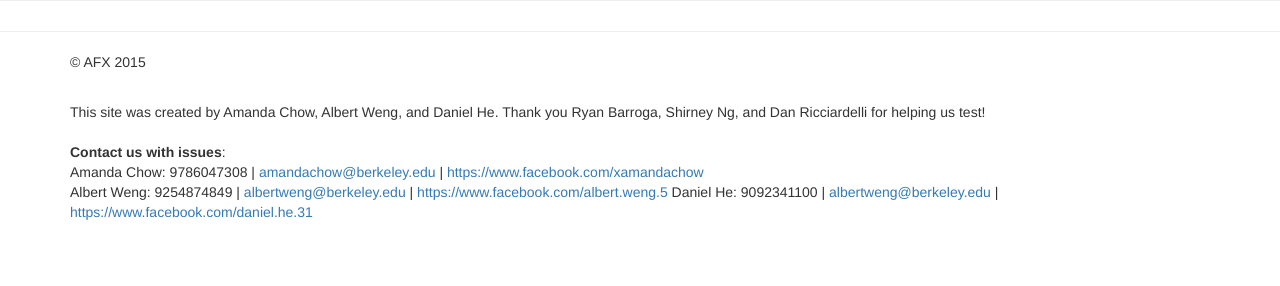
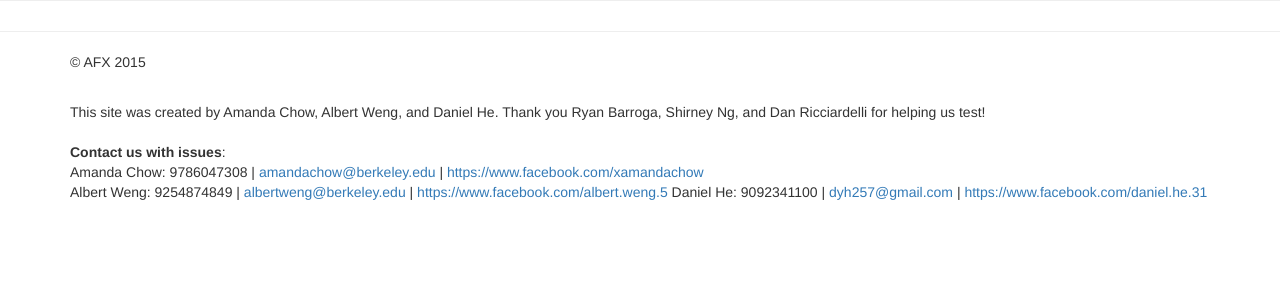
Before and after one commit to albertweng13/afx_audition_site, a Django app: page /all/ in a window 1280 px wide. Shown: the part 304-590 px from the top of the page. Run offline with Django 3.2, Linux system fonts and the light colour scheme; the visitor is signed in with stand-in values (Sample User, id 1); data that the repository does not hold is empty; some libraries are stand-ins or nearby versions.

Commit message:
daniel's email

```diff
--- a/audition_site/templates/base.html
+++ b/audition_site/templates/base.html
@@ -79,7 +79,7 @@
 
         Albert Weng: 9254874849 | <a href="mailto:albertweng@berkeley.edu">albertweng@berkeley.edu</a> | <a href="https://www.facebook.com/https://www.facebook.com/albert.weng.5">https://www.facebook.com/albert.weng.5</a>
 
-        Daniel He: 9092341100 | <a href="mailto:albertweng@berkeley.edu">albertweng@berkeley.edu</a> | <a href="https://www.facebook.com/daniel.he.31">https://www.facebook.com/daniel.he.31</a>
+        Daniel He: 9092341100 | <a href="mailto:dyh257@gmail.com">dyh257@gmail.com</a> | <a href="https://www.facebook.com/daniel.he.31">https://www.facebook.com/daniel.he.31</a>
       </footer>
     </div> <!-- /container -->
         <script src="//ajax.googleapis.com/ajax/libs/jquery/1.11.2/jquery.min.js"></script>
```
